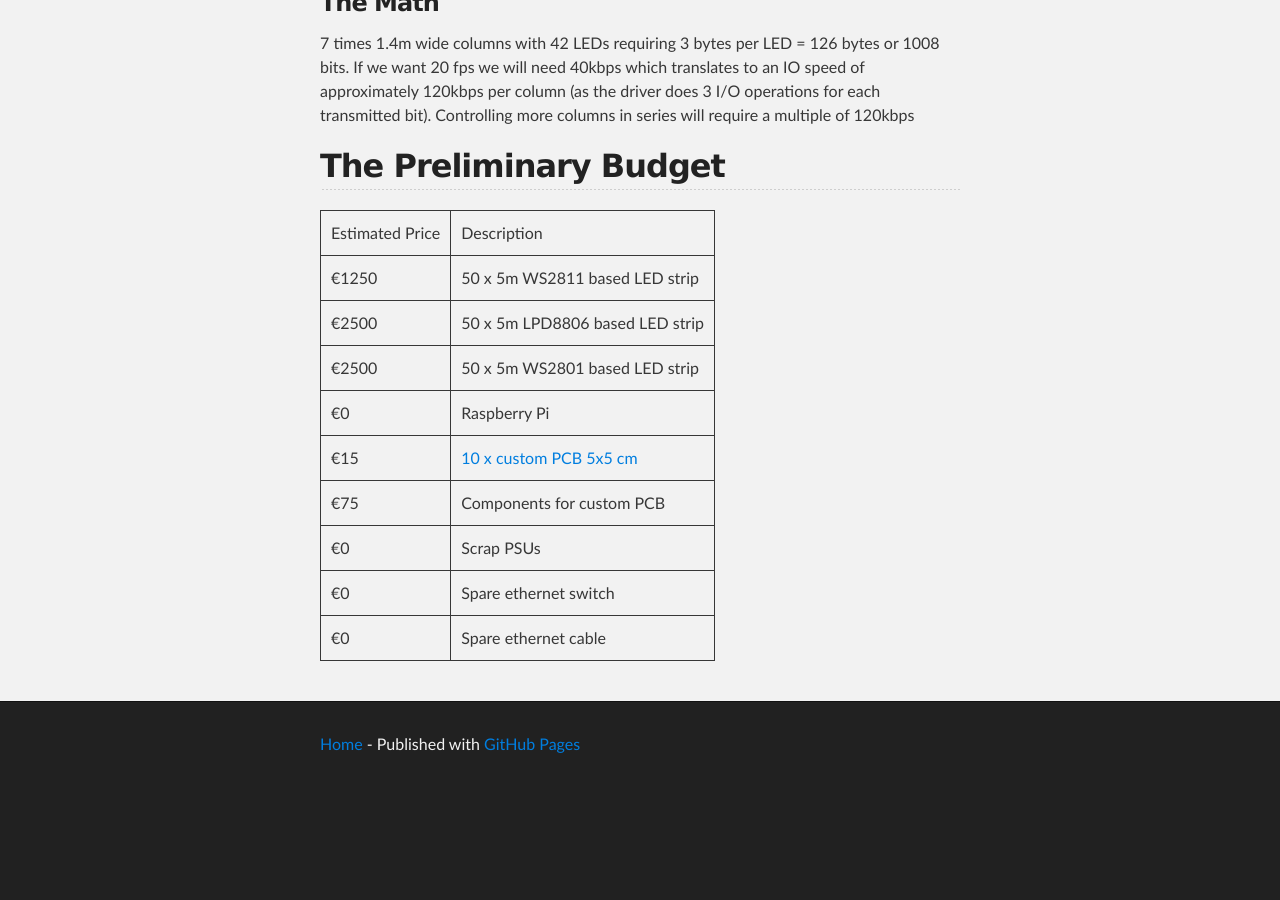
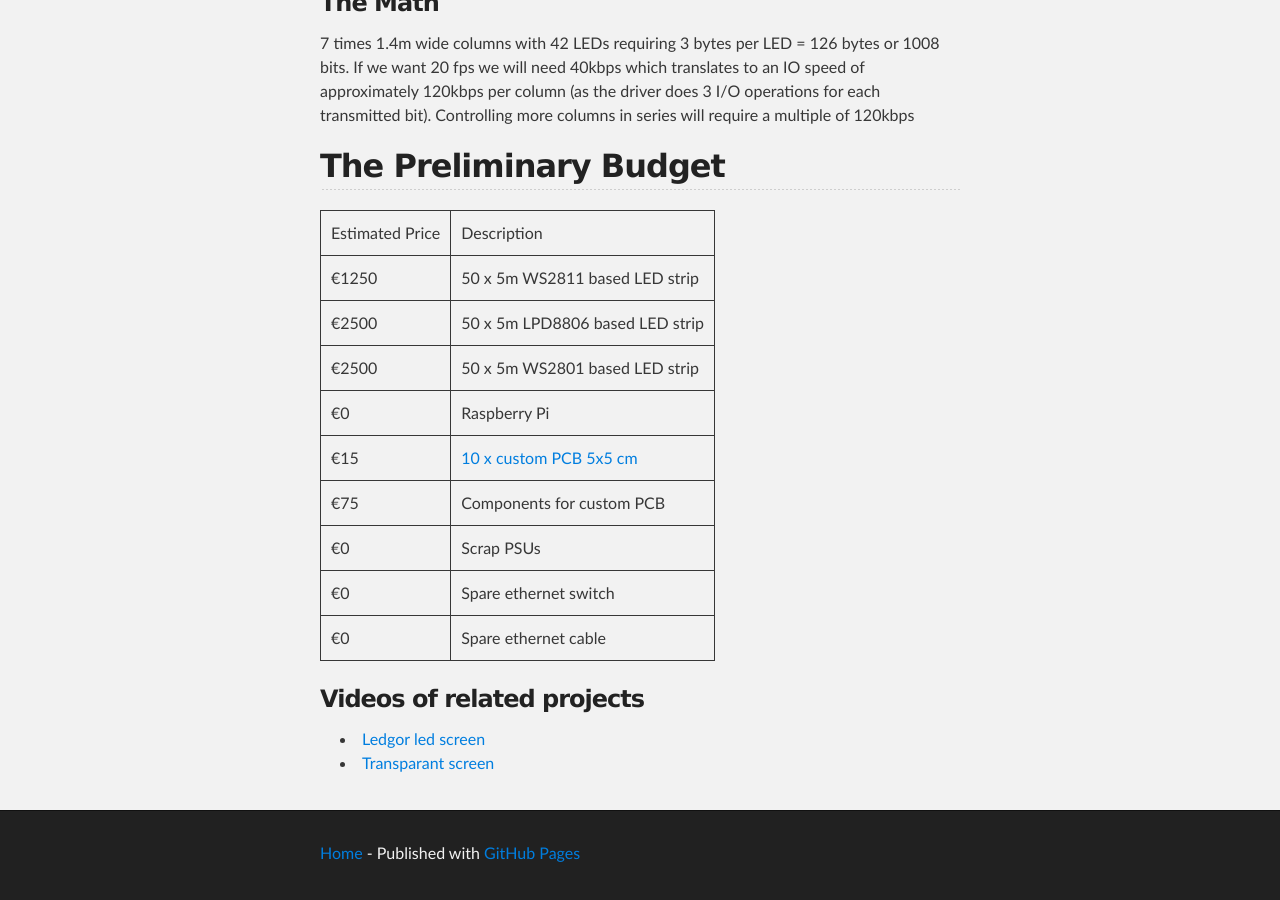
Before and after one commit to area3001/area3001.github.io, a Jekyll site: the page built from projects/video_window/index.html, in a window 1280 px wide and 900 px high, scrolled down 1725 px. Built offline with Jekyll 4.4.1, drawn with Linux system fonts in a browser that asks for light colours; Markdown is read by kramdown in place of the engine named in the settings; before the commit the page ends 2516 px from its top, so only the background shows below that.

Commit message:
added some video links

```diff
--- a/projects/video_window/index.html
+++ b/projects/video_window/index.html
@@ -115,3 +115,11 @@ If we want 20 fps we will need 40kbps which translates to an IO speed of approxi
 <td>Spare ethernet cable</td>
 </tr>
 </table>
+
+
+<h3>Videos of related projects</h3></h3>
+
+<ul>
+  <li><a href="http://www.youtube.com/watch?v=c7GbKRInPFE">Ledgor led screen</a></li>
+  <li><a href="http://www.youtube.com/watch?v=y8YYw42dfBI">Transparant screen</a></a></li>
+</ul>
```
